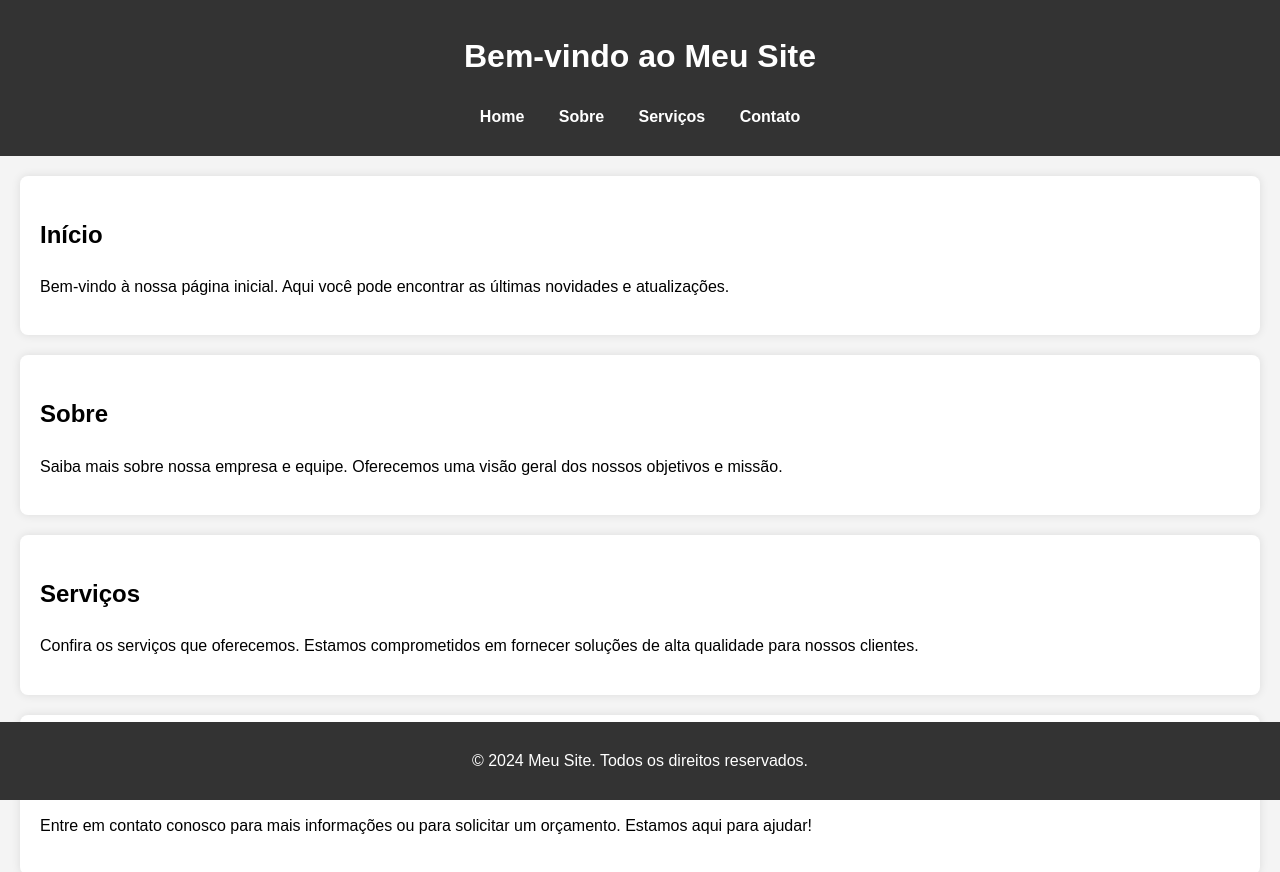
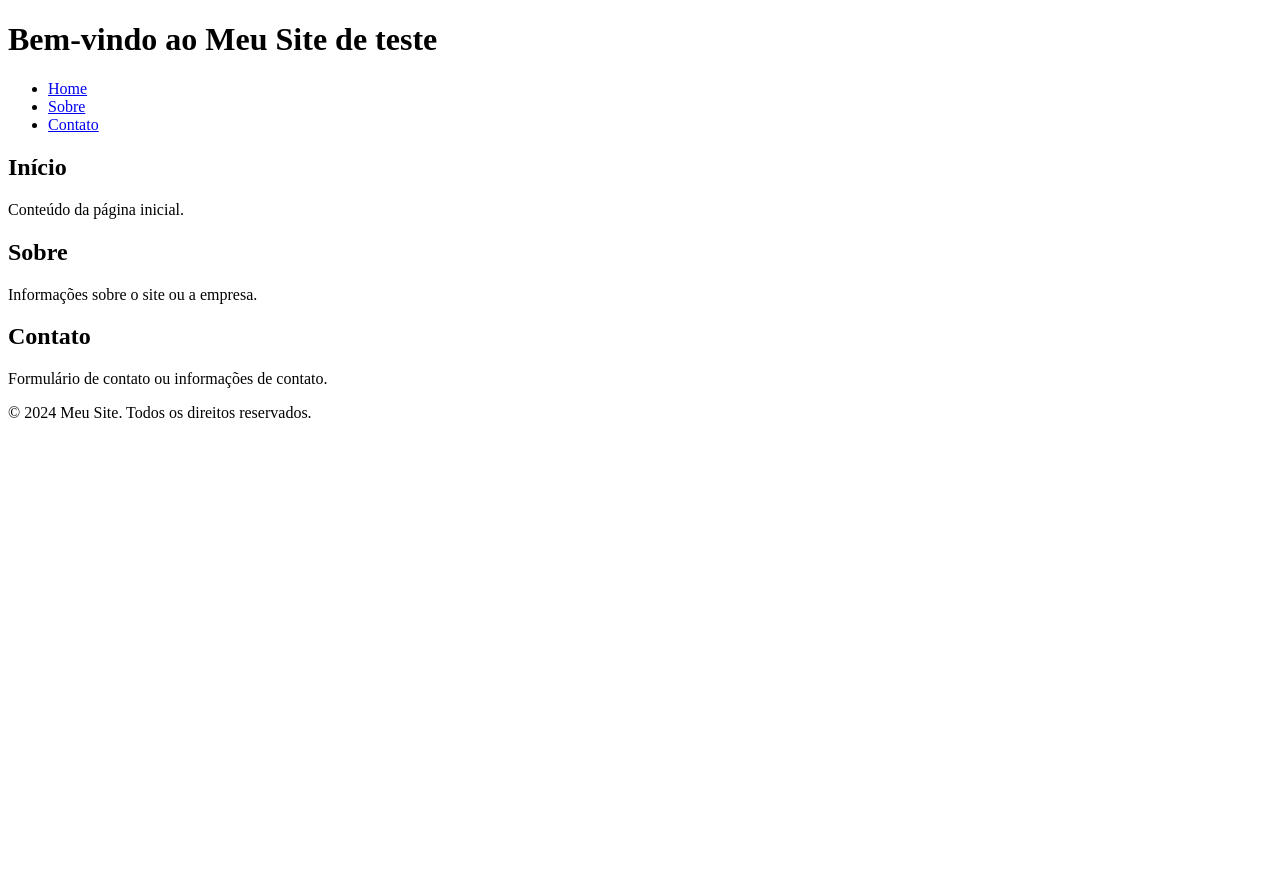
Before and after one commit to GustavoZanardi15/Pratica-Git, a plain HTML site: page index.html in a window 1280 px wide. After the commit the page ends 800 px from the top, so only its background shows below. Drawn offline with Linux system fonts and the light colour scheme.

Commit message:
Revert "Implemetação teste que o chat gpt gerou"
This reverts commit 876db60ffa0b12d991fbc342a9ec2c0e2a728798.

```diff
--- a/index.html
+++ b/index.html
@@ -3,63 +3,19 @@
 <head>
     <meta charset="UTF-8">
     <meta name="viewport" content="width=device-width, initial-scale=1.0">
-    <title>Meu Site</title>
+    <title>Teste</title>
     <style>
-        body {
-            font-family: Arial, sans-serif;
-            line-height: 1.6;
-            margin: 0;
-            padding: 0;
-            background-color: #f4f4f4;
-        }
-        header {
-            background: #333;
-            color: #fff;
-            padding: 10px 0;
-            text-align: center;
-        }
-        nav ul {
-            list-style: none;
-            padding: 0;
-        }
-        nav ul li {
-            display: inline;
-            margin: 0 15px;
-        }
-        nav ul li a {
-            color: #fff;
-            text-decoration: none;
-            font-weight: bold;
-        }
-        main {
-            padding: 20px;
-        }
-        section {
-            margin-bottom: 20px;
-            padding: 20px;
-            background: #fff;
-            border-radius: 8px;
-            box-shadow: 0 0 10px rgba(0,0,0,0.1);
-        }
-        footer {
-            text-align: center;
-            padding: 10px 0;
-            background: #333;
-            color: #fff;
-            position: fixed;
-            bottom: 0;
-            width: 100%;
-        }
+        /* Adicione seus estilos CSS aqui */
     </style>
+    <link rel="stylesheet" href="styles.css">
 </head>
 <body>
     <header>
-        <h1>Bem-vindo ao Meu Site</h1>
+        <h1>Bem-vindo ao Meu Site de teste</h1>
         <nav>
             <ul>
                 <li><a href="#home">Home</a></li>
                 <li><a href="#about">Sobre</a></li>
-                <li><a href="#services">Serviços</a></li>
                 <li><a href="#contact">Contato</a></li>
             </ul>
         </nav>
@@ -68,27 +24,24 @@
     <main>
         <section id="home">
             <h2>Início</h2>
-            <p>Bem-vindo à nossa página inicial. Aqui você pode encontrar as últimas novidades e atualizações.</p>
+            <p>Conteúdo da página inicial.</p>
         </section>
 
         <section id="about">
             <h2>Sobre</h2>
-            <p>Saiba mais sobre nossa empresa e equipe. Oferecemos uma visão geral dos nossos objetivos e missão.</p>
-        </section>
-
-        <section id="services">
-            <h2>Serviços</h2>
-            <p>Confira os serviços que oferecemos. Estamos comprometidos em fornecer soluções de alta qualidade para nossos clientes.</p>
+            <p>Informações sobre o site ou a empresa.</p>
         </section>
 
         <section id="contact">
             <h2>Contato</h2>
-            <p>Entre em contato conosco para mais informações ou para solicitar um orçamento. Estamos aqui para ajudar!</p>
+            <p>Formulário de contato ou informações de contato.</p>
         </section>
     </main>
 
     <footer>
         <p>&copy; 2024 Meu Site. Todos os direitos reservados.</p>
     </footer>
+
+    <script src="script.js"></script>
 </body>
 </html>
```
